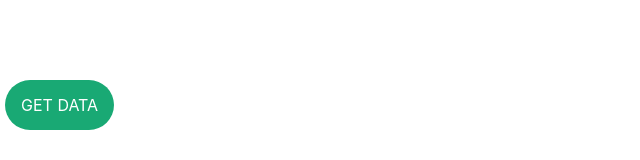
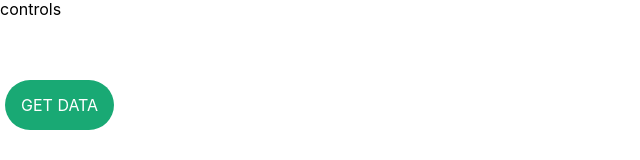
Before and after one commit to aledwassell/imdb-movie-searcher, a React (Create React App) app: page / in a window 1280 px wide. Shown: the top 160 px of the page, without its empty margins (0-640 px from the left). Built offline with nearby package versions, Linux system fonts and the light colour scheme.

Commit message:
doing some styling

```diff
--- a/src/_components/controls.jsx
+++ b/src/_components/controls.jsx
@@ -6,7 +6,7 @@ class Controls extends Component {
         console.log('props ', this.props);
         return (
             <div>
-
+                controls
             </div>
         );
     }
--- a/src/_components/movies.jsx
+++ b/src/_components/movies.jsx
@@ -1,5 +1,6 @@
 import React, {Component} from 'react';
 import Movie from './movie';
+import Controls from './controls';
 import axios from 'axios';
 
 class Movies extends Component {
@@ -41,6 +42,7 @@ class Movies extends Component {
                     <div className="controls">
                         <button onClick={this.handleGetMovies} className={this.getBtnClass()}>GET DATA</button>
                     </div>
+                    <Controls />
                 </div>
             </React.Fragment>
         );
```
